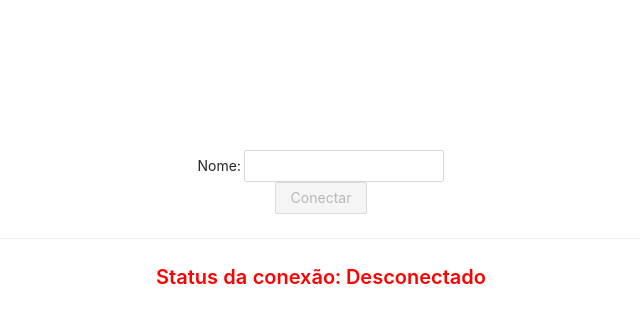
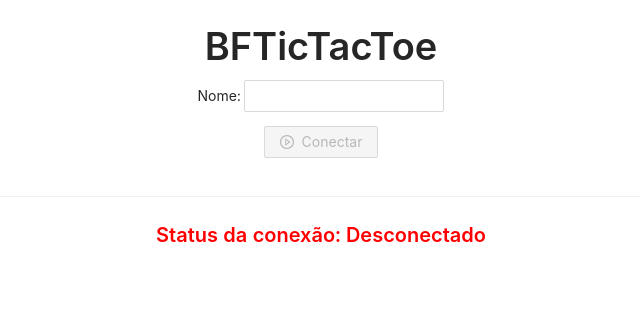
Before and after one commit to Aendur/BFTicTacToe, a React (Create React App) app in the folder web/: page / in a window 1280 px wide. Shown: the top 322 px of the page, without its empty margins (319-959 px from the left). Built offline with nearby package versions, Linux system fonts and the light colour scheme.

Commit message:
Layout changes

```diff
--- a/web/package.json
+++ b/web/package.json
@@ -3,6 +3,7 @@
   "version": "0.1.0",
   "private": true,
   "dependencies": {
+    "@ant-design/icons": "^4.6.2",
     "@craco/craco": "^6.1.2",
     "@testing-library/jest-dom": "^5.12.0",
     "@testing-library/react": "^11.2.6",
--- a/web/src/App.css
+++ b/web/src/App.css
@@ -1,5 +1 @@
 @import '~antd/dist/antd.css';
-
-.main {
-  margin-top: 150px;
-}
--- a/web/src/components/main.jsx
+++ b/web/src/components/main.jsx
@@ -1,5 +1,6 @@
 import React, { useState, useEffect, useRef } from 'react';
-import { Button, Row, Col, Input, message, Card, Spin, Typography, Divider } from 'antd';
+import { Button, Row, Col, Input, message, Card, Spin, Typography, Divider, Avatar, Badge } from 'antd';
+import { ClockCircleOutlined, PlayCircleOutlined, CloseCircleOutlined } from '@ant-design/icons';
 import jwt_decode from 'jwt-decode';
 import Board from './board.jsx';
 import { connectionStatusColor, gameStatus, conStatus, playerColor, playerMark, syncDelay, socketPort } from '../constants/constants.js';
@@ -157,7 +158,7 @@ export default function Main() {
       'token': token
     }
     resetState();
-    if (websocket.current && websocket.current.readyState === WebSocket.OPEN){
+    if (websocket.current && websocket.current.readyState === WebSocket.OPEN) {
       websocket.current.send(JSON.stringify(request));
       websocket.current.close();
     }
@@ -168,21 +169,24 @@ export default function Main() {
   }
 
   return (
-    <div className='main' style={{ textAlign: 'center' }}>
+    <div style={{ textAlign: 'center', height: '100vh' }}>
+      <div style={{ height: '10%' }}>
+        <Typography.Title level={1} style={{transform: 'translateY(50%)', WebkitTransform: 'translateY(50%)'}}>BFTicTacToe</Typography.Title>
+      </div>
       {connectionStatus !== 2 ?
         <Row justify='center'>
           <Col span={24}>
             Nome: <Input style={{ width: '200px' }} onChange={setNameValue} value={name} disabled={connectionStatus !== 0}></Input>
           </Col>
           <Col span={24}>
-            <Button type='primary' onClick={connect} disabled={!name}>Conectar</Button>
+            <Button type='primary' onClick={connect} style={{ margin: '1em' }} icon={<PlayCircleOutlined />} disabled={!name}>Conectar</Button>
           </Col>
           <Divider />
           <Typography.Title level={4} style={{ color: connectionStatusColor[connectionStatus] }}>Status da conexão: {conStatus[connectionStatus]}</Typography.Title>
         </Row>
         :
         <>
-          <Button type='primary' onClick={disconnect} style={{ marginBottom: '1em' }}>Desconectar</Button>
+          <Button type='primary' onClick={disconnect} style={{ margin: '1em' }} icon={<CloseCircleOutlined />}>Desconectar</Button>
           <Divider />
           <Row justify='center'>
             <Col>
@@ -193,13 +197,12 @@ export default function Main() {
           <Row justify='center' align='middle'>
             <Col span={8}>
               <Row justify='center'>
-                <Card size='small' style={{ width: 200 }} headStyle={{ color: playerColor[1] }} title={gameState.status === 0 ? '-' : gameState.namePlayer1}>
+                <Card size='small' style={{ width: 200 }} headStyle={{ color: playerColor[1] }} title={gameState.namePlayer1 ? gameState.namePlayer1 : '-'}>
                   <Spin tip='Aguardando oponente' spinning={gameState.status === 0 && myPlayer !== 1}>
                     {(gameState.status !== 0 || myPlayer === 1) &&
-                      <div>
-                        <p style={{ fontWeight: 700 }}>{gameState.turn === 1 ? 'Sua vez!' : null}</p>
-                        <p style={{ fontSize: '60px', color: playerColor[1] }}>{playerMark[1]}</p>
-                      </div>}
+                      <Badge count={gameState.turn !== 1 ? <ClockCircleOutlined style={{ color: '#f5222d' }} /> : 0}>
+                        <Avatar size={100} shape='circle' icon={<span style={{ color: playerColor[1], fontWeight: 600 }}>{playerMark[1]}</span>} />
+                      </Badge>}
                   </Spin>
                 </Card>
               </Row>
@@ -209,13 +212,12 @@ export default function Main() {
             </Col>
             <Col span={8}>
               <Row justify='center'>
-                <Card size='small' style={{ width: 200 }} headStyle={{ color: playerColor[2] }} title={gameState.status === 0 ? '-' : gameState.namePlayer2}>
+                <Card size='small' style={{ width: 200 }} headStyle={{ color: playerColor[2] }} title={gameState.namePlayer2 ? gameState.namePlayer2 : '-'}>
                   <Spin tip='Aguardando oponente' spinning={gameState.status === 0 && myPlayer !== 2}>
                     {(gameState.status !== 0 || myPlayer === 2) &&
-                      <div>
-                        <p style={{ fontWeight: 700 }}>{gameState.turn === 2 ? 'Sua vez!' : null}</p>
-                        <p style={{ fontSize: '60px', color: playerColor[2] }}>{playerMark[2]}</p>
-                      </div>}
+                      <Badge count={gameState.turn !== 2 ? <ClockCircleOutlined style={{ color: '#f5222d' }} /> : 0}>
+                        <Avatar size={100} shape='circle' icon={<span style={{ color: playerColor[2], fontWeight: 600 }}>{playerMark[2]}</span>} />
+                      </Badge>}
                   </Spin>
                 </Card>
               </Row>
```
Also changed, not shown: 1 other file (tests, documents, lock files or other folders).
